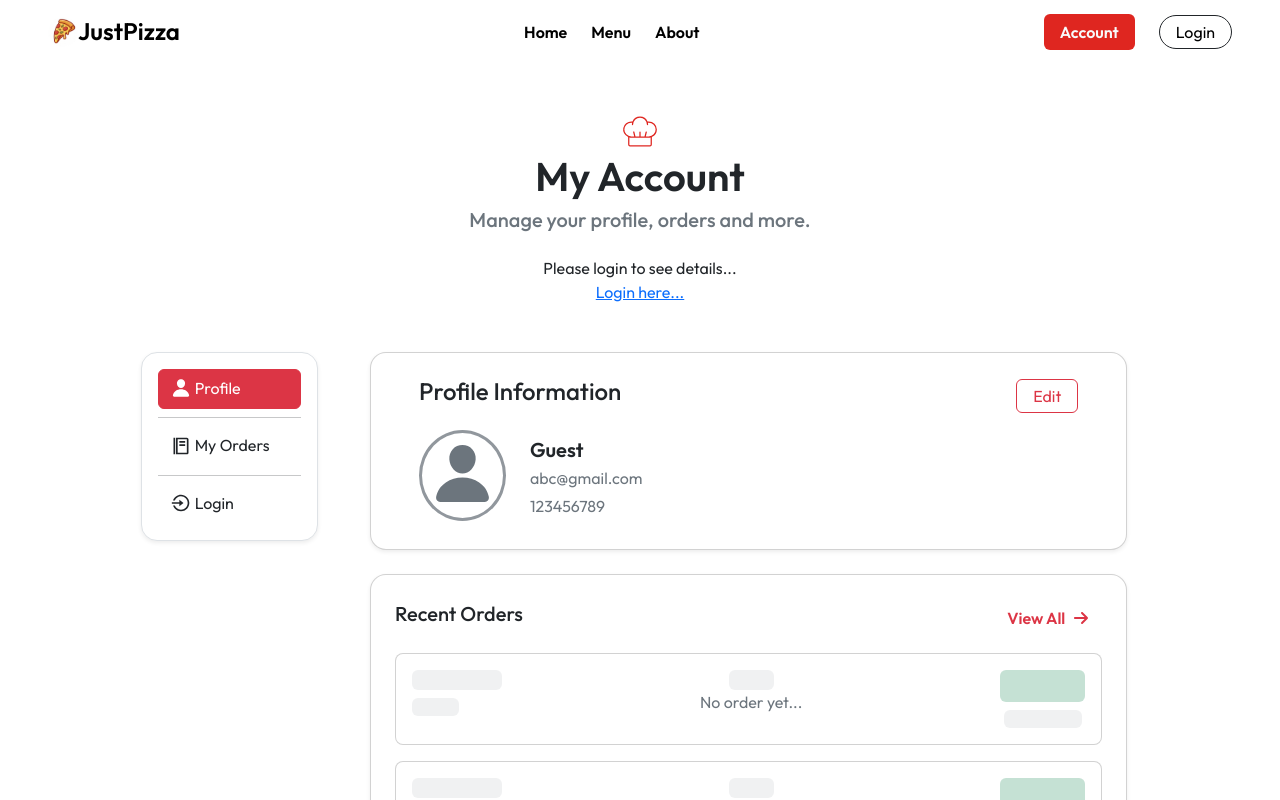
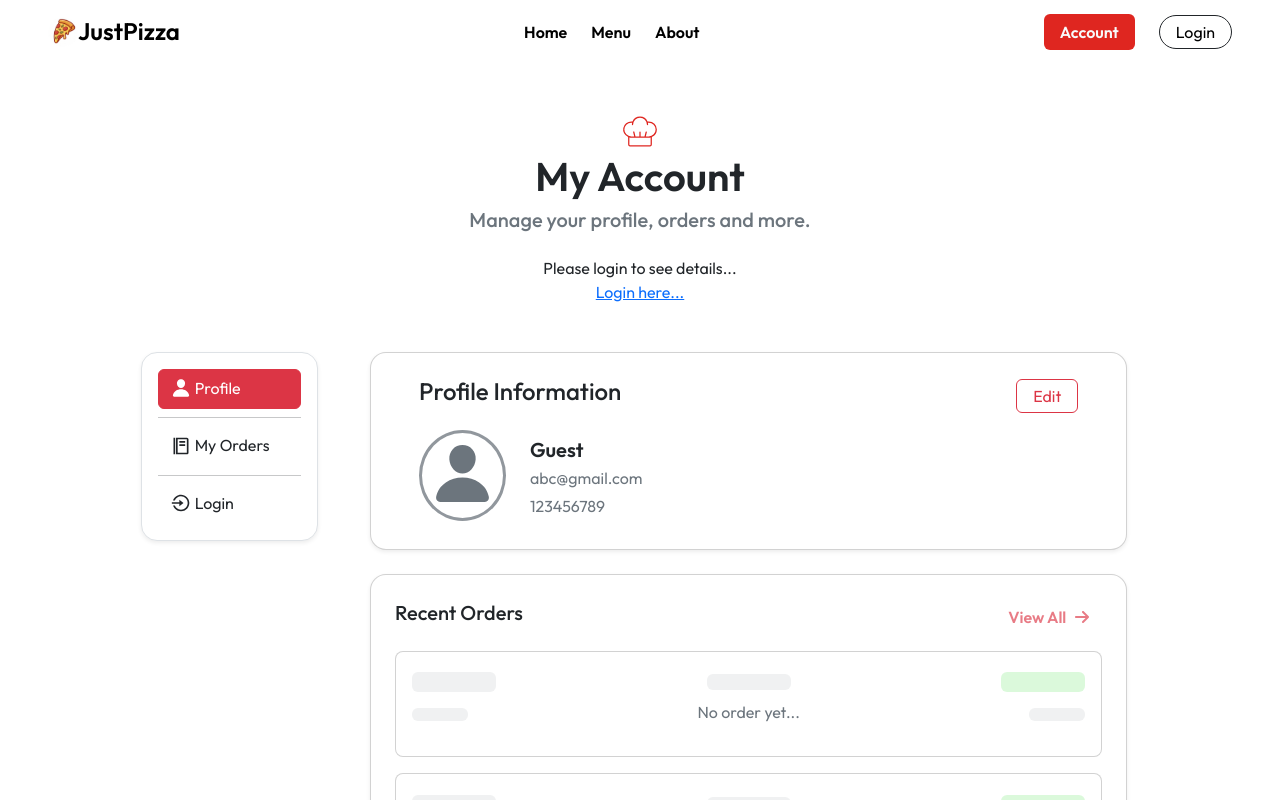
Before and after one commit to vaibhav-velhal/just-pizza-react, a React (Vite) app: page /account/1 in a window 1280 px wide. Shown: the top 800 px of the page. Built offline with nearby package versions, Linux system fonts and the light colour scheme; no server answers.

Commit message:
recent-orders-section design upated with placeholder bootstrap

```diff
--- a/src/pages/Account/Account.jsx
+++ b/src/pages/Account/Account.jsx
@@ -146,26 +146,42 @@ function Account() {
                                                 <header>
                                                     <div className="header-content mb-3 d-flex justify-content-between align-items-center">
                                                         <h2 className="fs-5">Recent Orders</h2>
-                                                        <button className="btn text-danger fw-semibold">View All<FaArrowRight className="mb-1 ms-2 fw-semibold" /></button>
+                                                        <button className="btn border-0 text-danger fw-semibold" disabled>View All<FaArrowRight className="mb-1 ms-2 fw-semibold" /></button>
                                                     </div>
                                                 </header>
                                                 {
                                                     [...Array(3)].map((_, index) => (
                                                         <div className="card mb-3 rounded-3" key={index}>
                                                             <div className="card-body d-flex justify-content-between">
-                                                                <div className="order-no">
-                                                                    <div className="bg-secondary bg-opacity-10 rounded mb-2" style={{width: 90, height: 20}}></div>
-                                                                    <div className="bg-secondary bg-opacity-10 rounded" style={{width: 47, height: 18}}></div>
+                                                                <div className="order-no col-3">
+                                                                    <h5 className="placeholder-glow">
+                                                                        <span className="placeholder bg-secondary bg-opacity-25 col-12 col-lg-6 rounded"></span>
+                                                                    </h5>
+                                                                    <p className="placeholder-glow">
+                                                                        <span className="placeholder bg-secondary bg-opacity-25 placeholder-sm col-6 col-lg-4 rounded"></span>
+                                                                    </p>
                                                                 </div>
-                                                                <div className="order-total d-flex flex-column align-items-center">
-                                                                    <div className="bg-secondary bg-opacity-10 rounded" style={{width: 45, height: 20}}></div>
+                                                                <div className="order-total col-5 col-lg-3 text-center">
+                                                                    <h5 className="placeholder-glow text-center">
+                                                                        <span className="placeholder placeholder-sm bg-secondary bg-opacity-25 col-6 rounded"></span>
+                                                                    </h5>
                                                                     {
-                                                                        orders ? ("") : (<p className="text-secondary m-0">No order yet...</p>)
+                                                                        !orders ?
+                                                                        (
+                                                                            <div className="no-order-status">
+                                                                                <p className="text-secondary m-0">No order yet...</p>
+                                                                            </div>
+                                                                        ) :
+                                                                        (null)
                                                                     }
                                                                 </div>
-                                                                <div className="order-status d-flex flex-column align-items-center">
-                                                                    <div className="bg-success bg-opacity-25 text-success px-2 py-1 mb-2 rounded-2" style={{width: 85, height: 32}}></div>
-                                                                    <div className="bg-secondary bg-opacity-10 rounded" style={{width: 78, height: 18}}></div>
+                                                                <div className="order-status col-3">
+                                                                    <h5 className="placeholder-glow text-end">
+                                                                        <span className="placeholder col-12 col-lg-6 rounded" style={{backgroundColor: "hsl(120deg 75% 80%)"}}></span>
+                                                                    </h5>
+                                                                    <p className="placeholder-glow text-end">
+                                                                        <span className="placeholder bg-secondary bg-opacity-25 placeholder-sm col-6 col-lg-4 rounded"></span>
+                                                                    </p>
                                                                 </div>
                                                             </div>
                                                         </div>
```
